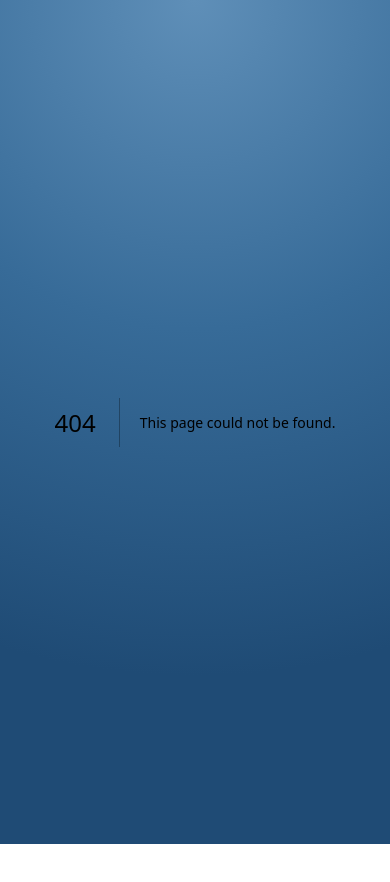
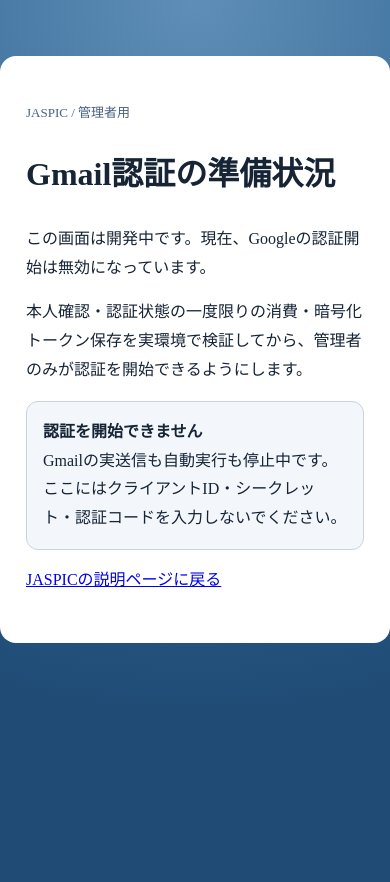
Before and after one commit to miyazaki1016/emergencyalert, a Next.js app: page /jaspic/oauth in a window 390 px wide. Before the commit this address had no page. Shown: the top 882 px of the page. Before the commit the page ends 844 px from the top, so only its background shows below. Built offline with nearby package versions, Linux system fonts and the light colour scheme.

Commit message:
feat(jaspic): add safe iPhone-facing OAuth status page with consent disabled

```diff
--- /dev/null
+++ b/app/jaspic/oauth/page.tsx
@@ -0,0 +1,23 @@
+import type { Metadata } from "next";
+import Link from "next/link";
+
+export const metadata: Metadata = {
+  title: "JASPIC | Gmail認証の準備状況",
+  robots: { index: false, follow: false },
+};
+
+export default function JaspicOAuthPage() {
+  return (
+    <main style={{ maxWidth: 700, margin: "56px auto", padding: "32px 26px", borderRadius: 16, background: "#fff", color: "#162436", lineHeight: 1.8 }}>
+      <p style={{ fontSize: 13, color: "#476280" }}>JASPIC / 管理者用</p>
+      <h1>Gmail認証の準備状況</h1>
+      <p>この画面は開発中です。現在、Googleの認証開始は無効になっています。</p>
+      <p>本人確認・認証状態の一度限りの消費・暗号化トークン保存を実環境で検証してから、管理者のみが認証を開始できるようにします。</p>
+      <p style={{ border: "1px solid #c6d4e2", borderRadius: 12, padding: 16, background: "#f3f7fc" }}>
+        <strong>認証を開始できません</strong><br />
+        Gmailの実送信も自動実行も停止中です。ここにはクライアントID・シークレット・認証コードを入力しないでください。
+      </p>
+      <p><Link href="/jaspic">JASPICの説明ページに戻る</Link></p>
+    </main>
+  );
+}
```
